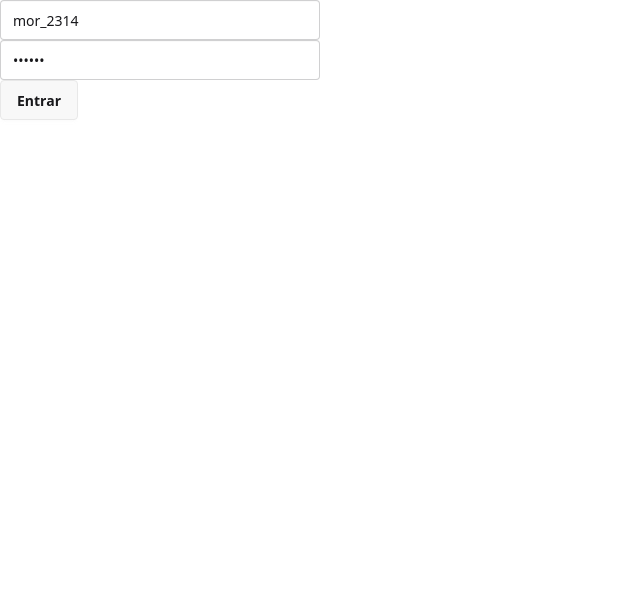
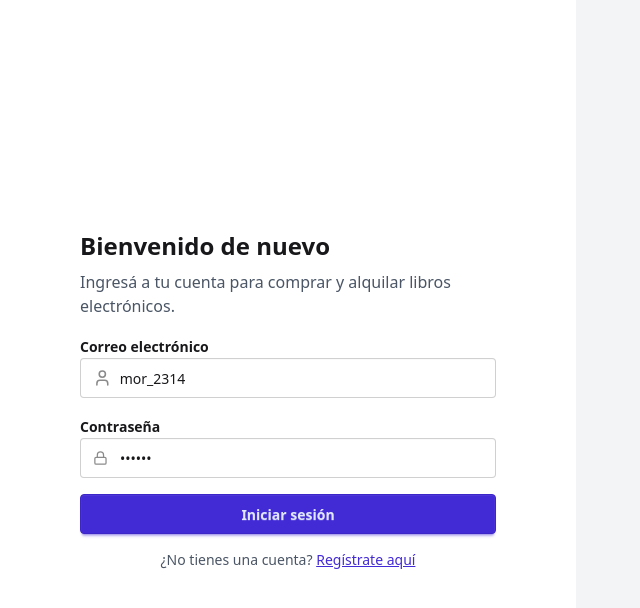
Before and after one commit to OscarLezcano/Libreria-UI, a Next.js app: page /auth/login in a window 1280 px wide. Shown: the top 608 px of the page, without its empty margins (0-640 px from the left). Built offline with nearby package versions, Linux system fonts and the light colour scheme; no server answers.

Commit message:
feat: crear página de login

```diff
--- /dev/null
+++ b/app/auth/login/components/LoginForm.tsx
@@ -0,0 +1,56 @@
+'use client';
+
+import { useState } from 'react';
+import { loginInputSchema } from '@/schemas/auth/LoginInputSchema';
+import type { loginInputType } from '@/schemas/auth/LoginInputSchema';
+import { useLogin } from '@/hooks/useAuth';
+import { User } from "lucide-react";
+import { Lock } from "lucide-react";
+import z from 'zod';
+
+export default function LoginForm() {
+  const { mutate, isPending, isError, error } = useLogin();
+  const [errors, setErrors] = useState<Partial<loginInputType>>({});
+
+  function handleSubmit(formData: FormData) {
+    const validation = loginInputSchema.safeParse(Object.fromEntries(formData));
+    if (!validation.success) {
+      const fieldErrors = z.treeifyError(validation.error).properties;
+      setErrors({
+        username: fieldErrors?.username?.errors?.[0],
+        password: fieldErrors?.password?.errors?.[0],
+      });
+      return;
+    }
+
+    mutate(validation.data);
+  }
+
+  return (
+      <form action={handleSubmit}>
+        <div>
+            <label className="text-sm font-bold">Correo electrónico</label>
+            <label className="input mb-4 w-full">
+                <User size={20} className="opacity-50" />
+                <input placeholder="Usuario" name="username" type="text" defaultValue={"mor_2314"}/>
+            </label>
+            {/* {errors.username && <span>{errors.username}</span>} */}
+        </div>
+
+        <div>
+            <label className="text-sm font-bold">Contraseña</label>
+            <label className="input mb-4 w-full">
+                <Lock size={20} className="opacity-50 pr-1" />
+                <input placeholder="Contraseña" name="password" type="password" defaultValue={"83r5^_"}/>
+            </label>
+            {/* {errors.password && <span>{errors.password}</span>} */}
+        </div>
+
+        {isError && <p>{error.message}</p>}
+
+        <button className="btn btn-primary w-full" type="submit" disabled={isPending}>
+          {isPending ? "Ingresando..." : "Iniciar sesión"}
+        </button>
+      </form>
+  );
+}
--- a/app/auth/login/page.tsx
+++ b/app/auth/login/page.tsx
@@ -1,46 +1,21 @@
-'use client';
+import LoginForm from './components/LoginForm';
 
-import { useState } from 'react';
-import { loginInputSchema } from '@/schemas/auth/LoginInputSchema';
-import type { loginInputType } from '@/schemas/auth/LoginInputSchema';
-import { useLogin } from '@/hooks/useAuth';
-import z from 'zod';
+export default function LoginPage() {
+  return (
+    <div className="flex min-h-screen">
+      <div id="left" className="flex-1 flex items-center justify-center">
+        <div className="w-full max-w-md p-4">
+          <h1 className="text-2xl font-bold mb-2">Bienvenido de nuevo</h1>
+          <p className="text-gray-600 mb-4">Ingresá a tu cuenta para comprar y alquilar libros electrónicos.</p>
+          <LoginForm />
+          <div className="mt-4 flex items-center justify-center">
+            <p className="text-gray-600 text-sm">¿No tienes una cuenta?  <a href="/register" className="link link-primary">Regístrate aquí</a></p>
+          </div>
+        </div>
+      </div>
+      <div id="right" className="flex-1/10 bg-gray-100">
 
-export default function LoginForm() {
-  const { mutate, isPending, isError, error } = useLogin();
-  const [errors, setErrors] = useState<Partial<loginInputType>>({});
-
-  function handleSubmit(formData: FormData) {
-    const validation = loginInputSchema.safeParse(Object.fromEntries(formData));
-    if (!validation.success) {
-      const fieldErrors = z.treeifyError(validation.error).properties;
-      setErrors({
-        username: fieldErrors?.username?.errors?.[0],
-        password: fieldErrors?.password?.errors?.[0],
-      });
-      return;
-    }
-
-    mutate(validation.data);
-  }
-
-  return (
-    <form action={handleSubmit}>
-      <div>
-        <input placeholder="Usuario" className="input" name="username" type="text" defaultValue={"mor_2314"}/>
-        {errors.username && <span>{errors.username}</span>}
       </div>
-
-      <div>
-        <input placeholder="Contraseña" className="input" name="password" type="password" defaultValue={"83r5^_"}/>
-        {errors.password && <span>{errors.password}</span>}
-      </div>
-
-      {isError && <p>{error.message}</p>}
-
-      <button className="btn" type="submit" disabled={isPending}>
-        {isPending ? 'Ingresando...' : 'Entrar'}
-      </button>
-    </form>
+    </div>
   );
 }
```
